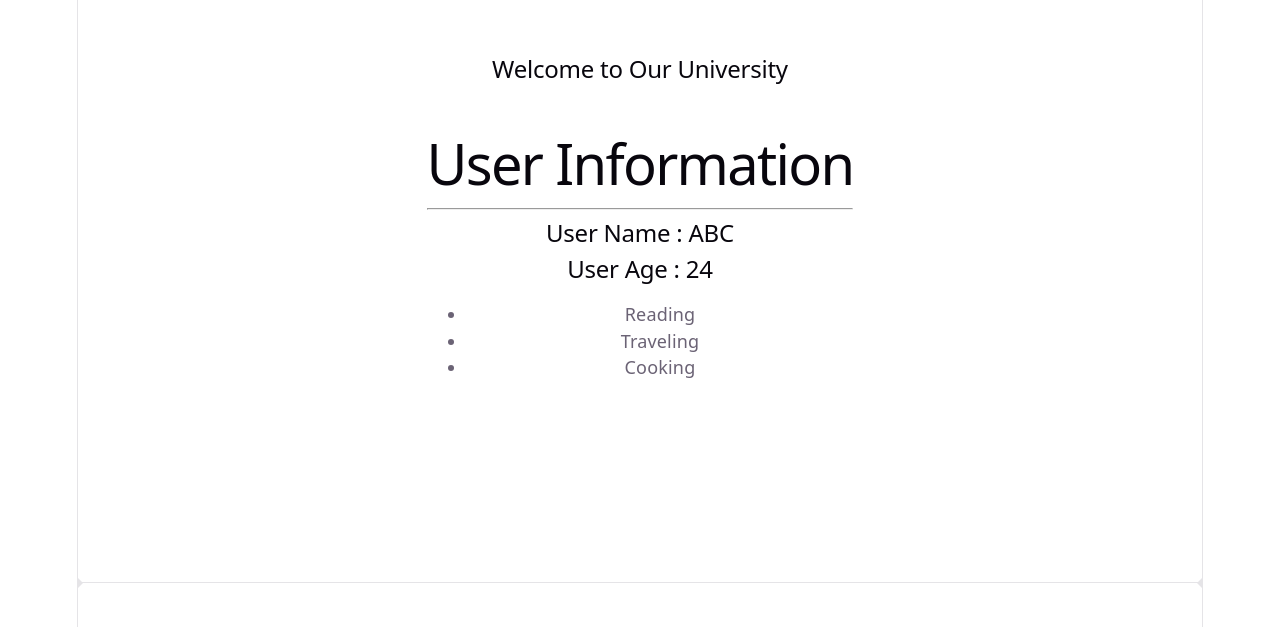
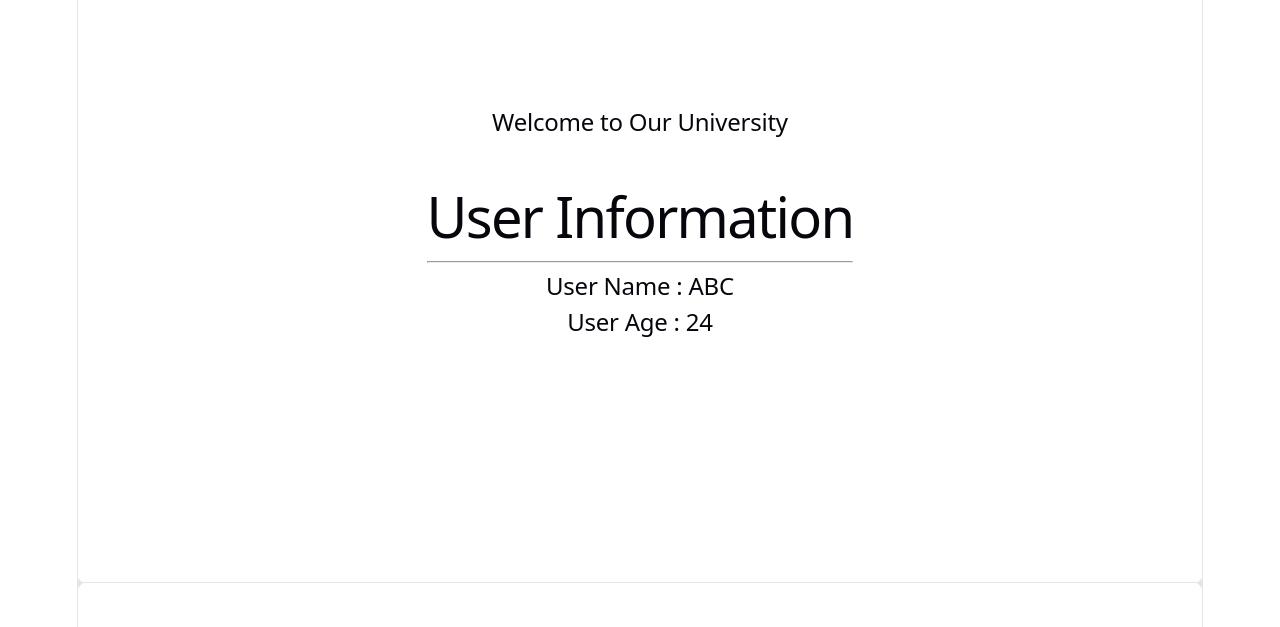
Before and after one commit to manish-lakum/React, a React (Vite) app: page / in a window 1280 px wide. Shown: the part 129-756 px from the top of the page. Built offline with nearby package versions, Linux system fonts and the light colour scheme.

Commit message:
10/07/26 props

```diff
--- a/src/App.jsx
+++ b/src/App.jsx
@@ -1,4 +1,4 @@
-// import { useState } from 'react'
+//import { useState } from 'react'
 // import reactLogo from './assets/react.svg'
 // import viteLogo from './assets/vite.svg'
 // import heroImg from './assets/hero.png'
@@ -6,14 +6,20 @@ import './App.css'
 //import Footer from './Footer'
 //import Cart from './cart'
 import User from './User'
+//import Login from './Authentication';
 
 
 function App() {
   // const [count, setCount] = useState(0)
 
   let name = "ABC";
-  let age = 24;
-  let hobbies = ["Reading", "Traveling", "Cooking"];
+  //let age = 24;
+  //let hobbies = ["Reading", "Traveling", "Cooking"];
+
+  //state
+  //const [status, setStatus] = useState("false");
+  //const [username, setUsername] = useState("Guest");
+
 
   return (
     <>
@@ -134,7 +140,16 @@ function App() {
 
           <User name="Manish" age={21}/>
           */}
-          <User name={name} age={age} hobbies={hobbies}/>
+
+          <h1>User Information</h1>
+
+          {/*<User name={name} age={age} hobbies={hobbies}/>*/}
+
+         {/*} <Login status={status}
+          setStatus={setStatus}
+          username={username}
+          setUsername={setUsername}/>*/}
+          <User name={name} age={24}/>
         </div>
       </section>
 
--- /dev/null
+++ b/src/Authentication.jsx
@@ -0,0 +1,30 @@
+import { useState } from 'react';
+export default function Login({ status, setStatus, username, setUsername }) {
+    const [Temp, setTemp] = useState("");
+
+    function checked() {
+        setStatus(true);
+        setUsername(Temp);
+        console.log("Login Status:", status);
+        console.log("Username:", Temp);
+    }
+
+    return (
+        <>
+            <div>
+                <h2>Login</h2>
+                <h3>Welcome, {username}!</h3>
+                <form>
+                    <label htmlFor="username">Username:</label>
+                    <input type="text" value={Temp} onChange={(e) => setTemp(e.target.value)} placeholder="Enter your username" required/>
+
+                    <label htmlFor="password">Password:</label>
+                    <input type="password" placeholder="Enter your password" />
+                    <br></br>
+
+                    <button onClick={checked}>Login</button>
+                </form>
+            </div>
+        </>
+    )
+}
--- a/src/User.jsx
+++ b/src/User.jsx
@@ -26,7 +26,7 @@ export default function User({name,age}) {
     )
 }
 
-}*/
+}
 
 export default function User({name,age,hobbies}) {
     return(
@@ -45,3 +45,17 @@ export default function User({name,age,hobbies}) {
         </>
     )
 }
+
+*/
+
+export default function User({name="Guest", age=21}) {
+    return(
+        <>
+            <div>
+                <hr/>
+                <h2>User Name : {name}</h2>
+                <h2>User Age : {age}</h2>
+            </div>
+        </>
+    )
+}
```
